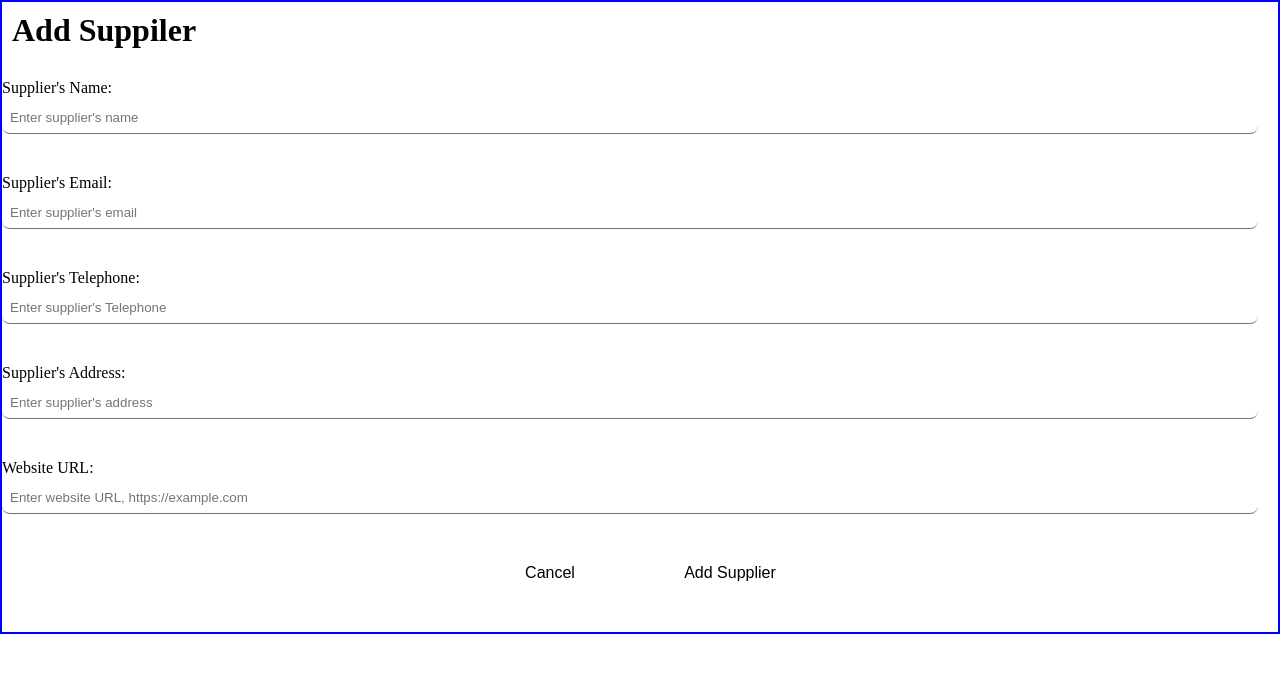
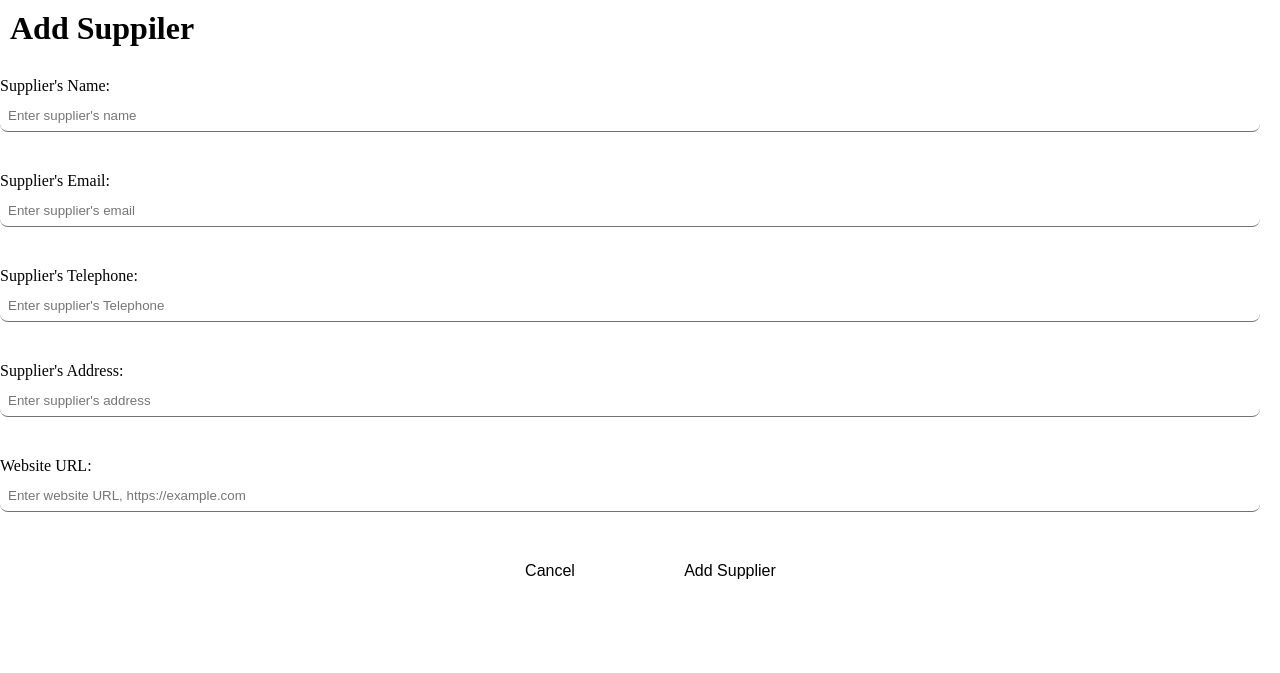
Before and after one commit to fahad09011/Garage-Management-System, a PHP site: page /AddSupplierForm.php in a window 1280 px wide. Shown: the top 673 px of the page. Run offline with PHP 8.4, Linux system fonts and the light colour scheme.

Commit message:
modified:   Assets/css/ShowSuppliers.css 	modified:   Assets/js/admin_dashboard.js 	modified:   Assets/js/side_bar.js 	new file:   Garage_Management_System_Report.pdf

```diff
--- a/Assets/css/ShowSuppliers.css
+++ b/Assets/css/ShowSuppliers.css
@@ -18,7 +18,6 @@ C00290944 Gleb Tutubalin  */
     width: 100%;
 padding: var(--buttonPadding);
 overflow: scroll;
-border: 2px solid blue;
 }
 
 /* Hide scrollbar for Chrome, Safari, and Opera */
```
Also changed, not shown: Assets/js/admin_dashboard.js (+5 -2 lines), Assets/js/side_bar.js (+6 -2 lines), 1 other file.
